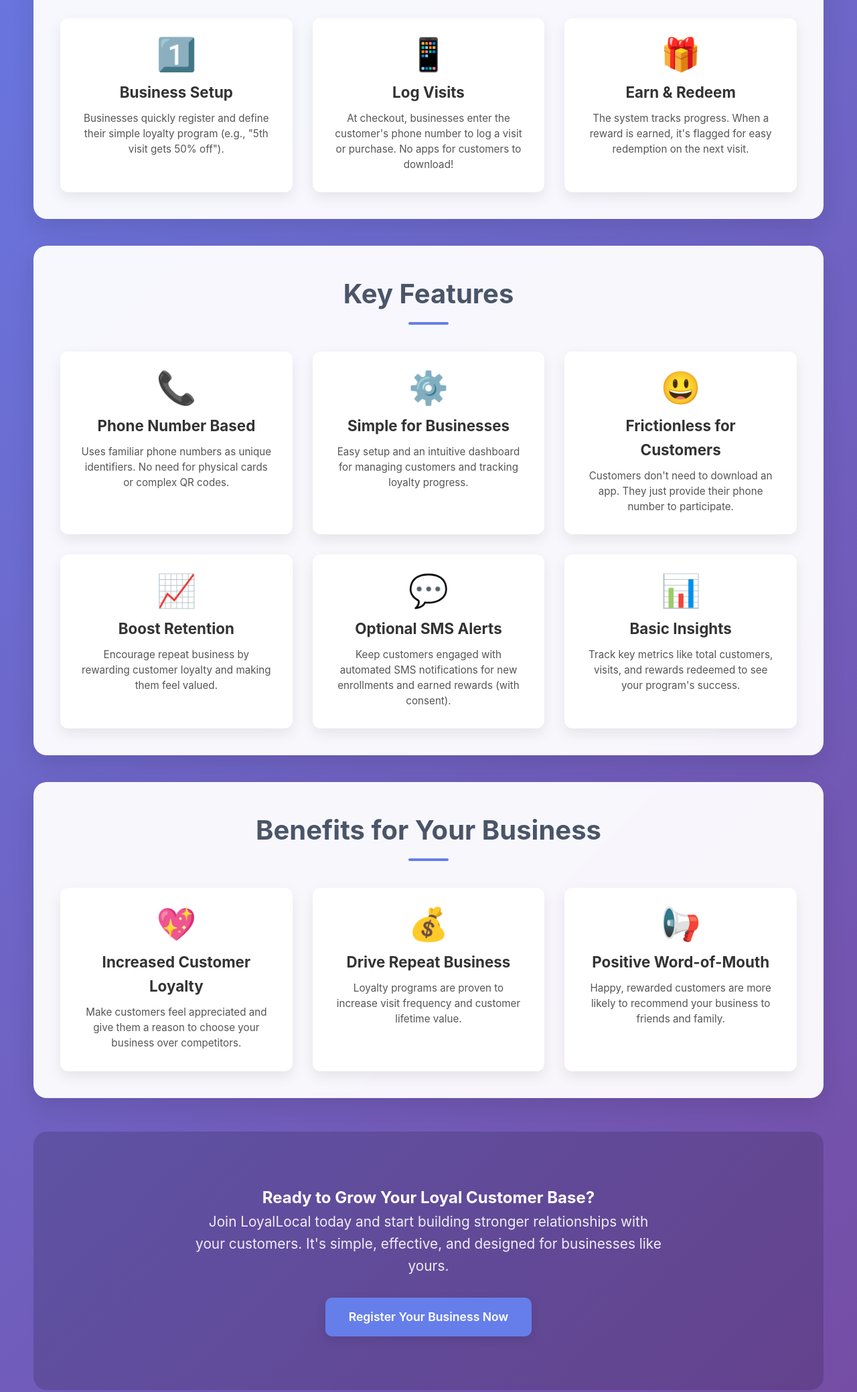
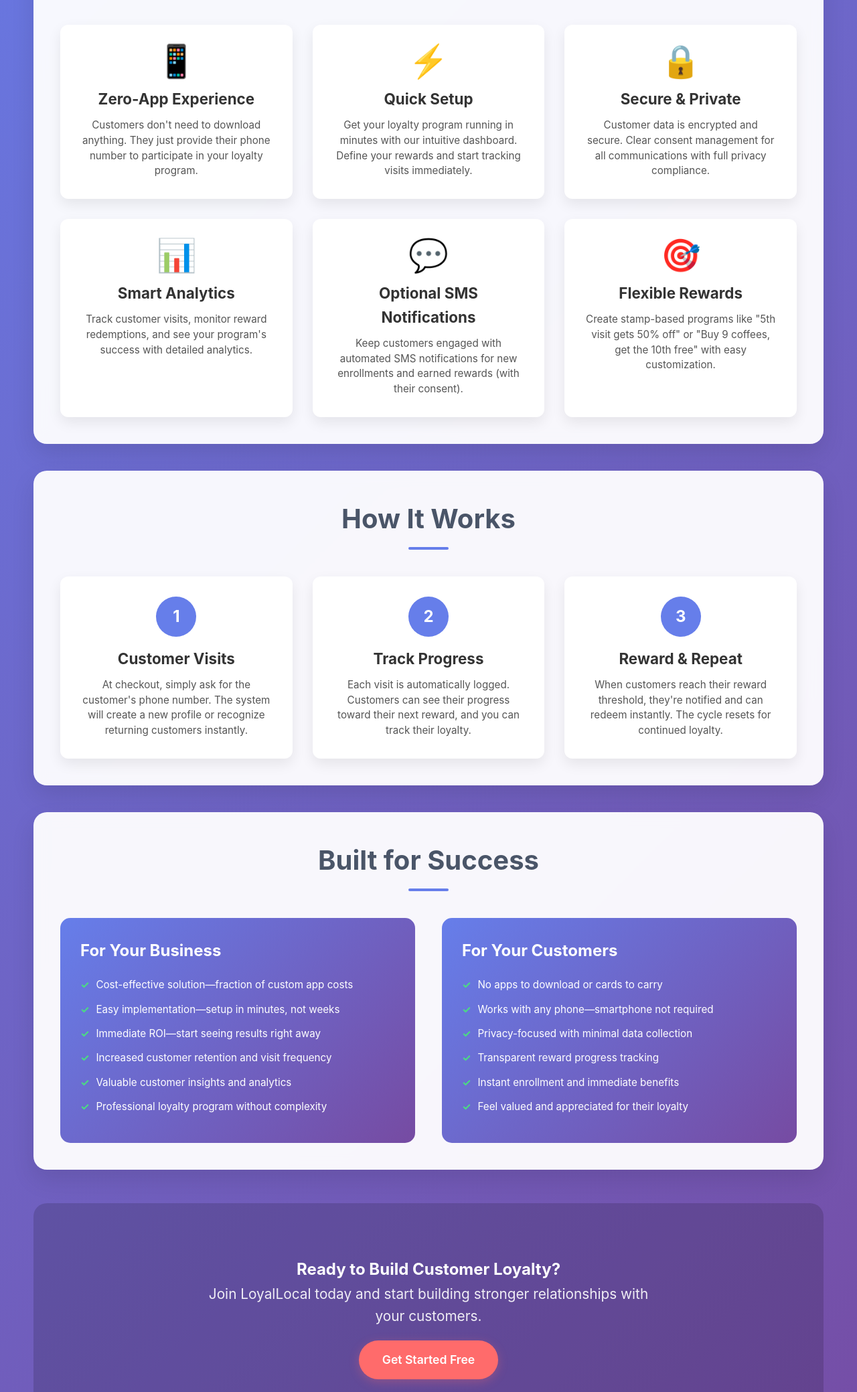
Before and after one commit to Imisioluwa3/LoyalLocal, a plain HTML site: page index.html in a window 1280 px wide. Shown: the part 721-2800 px from the top of the page at 67% size. Drawn offline with nearby package versions, Linux system fonts and the light colour scheme.

Commit message:
homepage redefined

```diff
--- a/index.html
+++ b/index.html
@@ -3,9 +3,9 @@
 <head>
     <meta charset="UTF-8">
     <meta name="viewport" content="width=device-width, initial-scale=1.0">
-    <title>Welcome to LoyalLocal - Loyalty Rewards Made Simple</title>
+    <title>LoyalLocal - Simple Loyalty Rewards for Local Businesses</title>
+    <meta name="description" content="A phone-number-based loyalty system designed for local salons, barbershops, and eateries. No apps required - just provide your phone number!">
     <link rel="icon" type="image/svg+xml" href="./assets/favico.svg">
-    <script src="https://cdn.jsdelivr.net/npm/@supabase/supabase-js@2"></script>
     <link rel="stylesheet" href="style.css">
 </head>
 <body>
@@ -16,112 +16,144 @@
             <button class="menu-toggle" onclick="toggleMenu()" aria-label="Toggle navigation menu">☰</button>
             <ul class="nav-links" id="navLinks">
                 <li><a href="index.html" class="active">Home</a></li>
-                <li><a href="business/index.html">Business Portal</a></li>
-                <li><a href="customer/index.html">Check Rewards</a></li>
-                <li><a href="business/index.html#registerForm" class="cta-nav">Sign Up Your Business</a></li>
+                <li><a href="#features">Features</a></li>
+                <li><a href="#how-it-works">How It Works</a></li>
+                <li><a href="#benefits">Benefits</a></li>
+                <li><a href="business/index.html" class="cta-nav">Business Portal</a></li>
+                <li><a href="customer/index.html" class="cta-nav">Customer Portal</a></li>
             </ul>
         </nav>
 
         <!-- Hero Section -->
         <header class="hero-section">
-            <h1>Retain Loyal Customers, Effortlessly.</h1>
-            <p class="subtitle">LoyalLocal is a simple, phone-number-based loyalty system designed to help local salons, barbershops, and eateries thrive by rewarding their frequent customers.</p>
-            <a href="business/index.html" class="hero-cta-button">Get Started for Free</a>
+            <h1>Retain Loyal Customers, Effortlessly</h1>
+            <p class="subtitle">The Simple Phone-Number Loyalty System</p>
+            <p class="description">
+                LoyalLocal is designed specifically for local salons, barbershops, and eateries. <br>
+                Reward your frequent customers using just their phone number—no apps, no cards, no hassle.
+            </p>
+            <a href="#how-it-works" class="hero-cta-button">See How It Works</a>
         </header>
 
-        <!-- How It Works Section -->
-        <section id="how-it-works" class="content-section">
-            <h2>How LoyalLocal Works</h2>
-            <div class="how-it-works-grid">
-                <div class="step-card">
-                    <div class="icon">1️⃣</div>
-                    <h3>Business Setup</h3>
-                    <p>Businesses quickly register and define their simple loyalty program (e.g., "5th visit gets 50% off").</p>
+        <!-- Features Section -->
+        <section id="features" class="content-section">
+            <h2>Why Choose LoyalLocal?</h2>
+
+            <div class="features-grid">
+                <div class="feature-card">
+                    <div class="icon">📱</div>
+                    <h3>Zero-App Experience</h3>
+                    <p>Customers don't need to download anything. They just provide their phone number to participate in your loyalty program.</p>
                 </div>
-                <div class="step-card">
-                    <div class="icon">📱</div>
-                    <h3>Log Visits</h3>
-                    <p>At checkout, businesses enter the customer's phone number to log a visit or purchase. No apps for customers to download!</p>
+
+                <div class="feature-card">
+                    <div class="icon">⚡</div>
+                    <h3>Quick Setup</h3>
+                    <p>Get your loyalty program running in minutes with our intuitive dashboard. Define your rewards and start tracking visits immediately.</p>
                 </div>
-                <div class="step-card">
-                    <div class="icon">🎁</div>
-                    <h3>Earn & Redeem</h3>
-                    <p>The system tracks progress. When a reward is earned, it's flagged for easy redemption on the next visit.</p>
+
+                <div class="feature-card">
+                    <div class="icon">🔒</div>
+                    <h3>Secure & Private</h3>
+                    <p>Customer data is encrypted and secure. Clear consent management for all communications with full privacy compliance.</p>
+                </div>
+
+                <div class="feature-card">
+                    <div class="icon">📊</div>
+                    <h3>Smart Analytics</h3>
+                    <p>Track customer visits, monitor reward redemptions, and see your program's success with detailed analytics.</p>
+                </div>
+
+                <div class="feature-card">
+                    <div class="icon">💬</div>
+                    <h3>Optional SMS Notifications</h3>
+                    <p>Keep customers engaged with automated SMS notifications for new enrollments and earned rewards (with their consent).</p>
+                </div>
+
+                <div class="feature-card">
+                    <div class="icon">🎯</div>
+                    <h3>Flexible Rewards</h3>
+                    <p>Create stamp-based programs like "5th visit gets 50% off" or "Buy 9 coffees, get the 10th free" with easy customization.</p>
                 </div>
             </div>
         </section>
 
-        <!-- Features Section -->
-        <section id="features" class="content-section">
-            <h2>Key Features</h2>
-            <div class="features-grid">
-                <div class="feature-card">
-                    <div class="icon">📞</div>
-                    <h3>Phone Number Based</h3>
-                    <p>Uses familiar phone numbers as unique identifiers. No need for physical cards or complex QR codes.</p>
+        <!-- How It Works Section -->
+        <section id="how-it-works" class="content-section">
+            <h2>How It Works</h2>
+
+            <div class="how-it-works-grid">
+                <div class="step-card">
+                    <div class="step-number">1</div>
+                    <h3>Customer Visits</h3>
+                    <p>At checkout, simply ask for the customer's phone number. The system will create a new profile or recognize returning customers instantly.</p>
                 </div>
-                <div class="feature-card">
-                    <div class="icon">⚙️</div>
-                    <h3>Simple for Businesses</h3>
-                    <p>Easy setup and an intuitive dashboard for managing customers and tracking loyalty progress.</p>
+
+                <div class="step-card">
+                    <div class="step-number">2</div>
+                    <h3>Track Progress</h3>
+                    <p>Each visit is automatically logged. Customers can see their progress toward their next reward, and you can track their loyalty.</p>
                 </div>
-                <div class="feature-card">
-                    <div class="icon">😃</div>
-                    <h3>Frictionless for Customers</h3>
-                    <p>Customers don't need to download an app. They just provide their phone number to participate.</p>
-                </div>
-                <div class="feature-card">
-                    <div class="icon">📈</div>
-                    <h3>Boost Retention</h3>
-                    <p>Encourage repeat business by rewarding customer loyalty and making them feel valued.</p>
-                </div>
-                <div class="feature-card">
-                    <div class="icon">💬</div>
-                    <h3>Optional SMS Alerts</h3>
-                    <p>Keep customers engaged with automated SMS notifications for new enrollments and earned rewards (with consent).</p>
-                </div>
-                 <div class="feature-card">
-                    <div class="icon">📊</div>
-                    <h3>Basic Insights</h3>
-                    <p>Track key metrics like total customers, visits, and rewards redeemed to see your program's success.</p>
+
+                <div class="step-card">
+                    <div class="step-number">3</div>
+                    <h3>Reward & Repeat</h3>
+                    <p>When customers reach their reward threshold, they're notified and can redeem instantly. The cycle resets for continued loyalty.</p>
                 </div>
             </div>
         </section>
 
         <!-- Benefits Section -->
         <section id="benefits" class="content-section">
-            <h2>Benefits for Your Business</h2>
-            <div class="benefits-grid">
-                <div class="benefit-card">
-                    <div class="icon">💖</div>
-                    <h3>Increased Customer Loyalty</h3>
-                    <p>Make customers feel appreciated and give them a reason to choose your business over competitors.</p>
+            <h2>Built for Success</h2>
+
+            <div class="benefits-two-column">
+                <div class="benefit-category">
+                    <h3>For Your Business</h3>
+                    <ul class="benefit-list">
+                        <li>Cost-effective solution—fraction of custom app costs</li>
+                        <li>Easy implementation—setup in minutes, not weeks</li>
+                        <li>Immediate ROI—start seeing results right away</li>
+                        <li>Increased customer retention and visit frequency</li>
+                        <li>Valuable customer insights and analytics</li>
+                        <li>Professional loyalty program without complexity</li>
+                    </ul>
                 </div>
-                <div class="benefit-card">
-                    <div class="icon">💰</div>
-                    <h3>Drive Repeat Business</h3>
-                    <p>Loyalty programs are proven to increase visit frequency and customer lifetime value.</p>
-                </div>
-                <div class="benefit-card">
-                    <div class="icon">📢</div>
-                    <h3>Positive Word-of-Mouth</h3>
-                    <p>Happy, rewarded customers are more likely to recommend your business to friends and family.</p>
+
+                <div class="benefit-category">
+                    <h3>For Your Customers</h3>
+                    <ul class="benefit-list">
+                        <li>No apps to download or cards to carry</li>
+                        <li>Works with any phone—smartphone not required</li>
+                        <li>Privacy-focused with minimal data collection</li>
+                        <li>Transparent reward progress tracking</li>
+                        <li>Instant enrollment and immediate benefits</li>
+                        <li>Feel valued and appreciated for their loyalty</li>
+                    </ul>
                 </div>
             </div>
         </section>
 
         <!-- Call to Action Section -->
         <section class="hero-section" style="background: rgba(0,0,0,0.15); margin-top:50px;">
-             <h2>Ready to Grow Your Loyal Customer Base?</h2>
-             <p class="subtitle">Join LoyalLocal today and start building stronger relationships with your customers. It's simple, effective, and designed for businesses like yours.</p>
-             <a href="business/index.html#registerForm" class="hero-cta-button" style="background: #667eea; color: white;">Register Your Business Now</a>
+             <h2>Ready to Build Customer Loyalty?</h2>
+             <p class="subtitle">Join LoyalLocal today and start building stronger relationships with your customers.</p>
+             <a href="https://github.com/Imisioluwa3/LoyalLocal" class="hero-cta-button">Get Started Free</a>
         </section>
 
     </div>
 
     <!-- Footer -->
     <footer class="footer">
-        <p>© <span id="currentYear"></span> LoyalLocal. All rights reserved. A simple solution for local businesses.</p>
+        <div class="footer-links">
+            <a href="https://github.com/Imisioluwa3/LoyalLocal">GitHub</a>
+            <a href="https://github.com/Imisioluwa3/LoyalLocal/issues">Support</a>
+            <a href="business/index.html">Business Portal</a>
+            <a href="customer/index.html">Customer Portal</a>
+            <a href="https://github.com/Imisioluwa3/LoyalLocal/blob/main/LICENSE">License</a>
+        </div>
+
+        <p>&copy; <span id="currentYear"></span> LoyalLocal. Built with ❤️ for local businesses everywhere.</p>
         <p>Built with <a href="https://developer.mozilla.org/en-US/docs/Web/HTML" target="_blank" rel="noopener">HTML</a>, <a href="https://developer.mozilla.org/en-US/docs/Web/CSS" target="_blank" rel="noopener">CSS</a>, and <a href="https://developer.mozilla.org/en-US/docs/Web/JavaScript" target="_blank" rel="noopener">JavaScript</a>.</p>
     </footer>
 
--- a/script.js
+++ b/script.js
@@ -1,4 +1,4 @@
-        // Set current year in footer
+        // Set current year
         document.getElementById('currentYear').textContent = new Date().getFullYear();
 
         // Mobile menu toggle
@@ -9,42 +9,69 @@
             navLinks.classList.toggle('active');
             menuToggle.classList.toggle('active');
 
-            // Update button text
+            // Prevent body scroll when mobile nav is open
             if (navLinks.classList.contains('active')) {
-                menuToggle.innerHTML = '✕';
+                document.body.style.overflow = 'hidden';
             } else {
-                menuToggle.innerHTML = '☰';
+                document.body.style.overflow = 'auto';
             }
         }
 
-        // Close mobile menu when clicking outside
-        document.addEventListener('click', function(e) {
+        // Close mobile nav when clicking outside
+        document.addEventListener('click', function(event) {
+            const navLinks = document.getElementById('navLinks');
+            const menuToggle = document.querySelector('.menu-toggle');
             const navbar = document.querySelector('.navbar');
-            const navLinks = document.getElementById('navLinks');
 
-            if (!navbar.contains(e.target) && navLinks.classList.contains('active')) {
-                navLinks.classList.remove('active');
+            if (navLinks.classList.contains('active') &&
+                !navbar.contains(event.target)) {
+                toggleMenu();
             }
         });
 
-        // Close mobile menu when window is resized to desktop
-        window.addEventListener('resize', function() {
-            const navLinks = document.getElementById('navLinks');
-            if (window.innerWidth > 768) {
-                navLinks.classList.remove('active');
-            }
-        });
-
-        // Smooth scrolling for anchor links
+        // Handle smooth scrolling for anchor links
         document.querySelectorAll('a[href^="#"]').forEach(anchor => {
             anchor.addEventListener('click', function (e) {
-                if (this.pathname === window.location.pathname && this.hash) {
-                    if (!this.href.includes('business/index.html')) {
-                        e.preventDefault();
-                        document.querySelector(this.hash).scrollIntoView({
-                            behavior: 'smooth'
-                        });
+                e.preventDefault();
+                const target = document.querySelector(this.getAttribute('href'));
+                if (target) {
+                    target.scrollIntoView({
+                        behavior: 'smooth',
+                        block: 'start'
+                    });
+
+                    // Close mobile menu if open
+                    const navLinks = document.getElementById('navLinks');
+                    if (navLinks.classList.contains('active')) {
+                        toggleMenu();
                     }
                 }
             });
         });
+
+        // Intersection Observer for animations
+        const observerOptions = {
+            threshold: 0.1,
+            rootMargin: '0px 0px -50px 0px'
+        };
+
+        const observer = new IntersectionObserver(function(entries) {
+            entries.forEach(entry => {
+                if (entry.isIntersecting) {
+                    entry.target.style.opacity = '1';
+                    entry.target.style.transform = 'translateY(0)';
+                }
+            });
+        }, observerOptions);
+
+        // Observe all feature cards and steps
+        document.addEventListener('DOMContentLoaded', function() {
+            // Add initial styles for animation
+            const animatedElements = document.querySelectorAll('.feature-card, .step-card, .benefit-category');
+            animatedElements.forEach(el => {
+                el.style.opacity = '0';
+                el.style.transform = 'translateY(30px)';
+                el.style.transition = 'opacity 0.6s ease, transform 0.6s ease';
+                observer.observe(el);
+            });
+        });
--- a/style.css
+++ b/style.css
@@ -1,4 +1,4 @@
-       * {
+        * {
             margin: 0;
             padding: 0;
             box-sizing: border-box;
@@ -127,8 +127,17 @@
         .hero-section p.subtitle {
             font-size: clamp(1rem, 3vw, 1.3rem);
             opacity: 0.9;
+            margin-bottom: 20px;
+            max-width: 700px;
+            margin-left: auto;
+            margin-right: auto;
+        }
+
+        .hero-section p.description {
+            font-size: clamp(0.9rem, 2.5vw, 1.1rem);
+            opacity: 0.8;
             margin-bottom: 30px;
-            max-width: 700px;
+            max-width: 800px;
             margin-left: auto;
             margin-right: auto;
         }
@@ -136,19 +145,19 @@
         .hero-cta-button {
             display: inline-block;
             padding: clamp(12px, 3vw, 15px) clamp(25px, 6vw, 35px);
-            background: white;
-            color: #667eea;
+            background: #ff6b6b;
+            color: white;
             font-size: clamp(1rem, 2.5vw, 1.1rem);
             font-weight: 600;
-            border-radius: 10px;
+            border-radius: 50px;
             text-decoration: none;
             transition: transform 0.2s ease, box-shadow 0.2s ease;
-            box-shadow: 0 5px 15px rgba(0,0,0,0.1);
+            box-shadow: 0 4px 15px rgba(255, 107, 107, 0.3);
         }
 
         .hero-cta-button:hover {
             transform: translateY(-3px);
-            box-shadow: 0 8px 25px rgba(102, 126, 234, 0.3);
+            box-shadow: 0 6px 20px rgba(255, 107, 107, 0.4);
         }
 
         /* Content Sections - Responsive */
@@ -203,9 +212,21 @@
 
         .feature-card .icon, .step-card .icon, .benefit-card .icon {
             font-size: clamp(2rem, 6vw, 3rem);
-            color: #667eea;
             margin-bottom: 15px;
             line-height: 1;
+        }
+
+        .step-card .step-number {
+            display: inline-block;
+            width: 60px;
+            height: 60px;
+            background: #667eea;
+            color: white;
+            border-radius: 50%;
+            line-height: 60px;
+            font-size: 1.5rem;
+            font-weight: bold;
+            margin-bottom: 15px;
         }
 
         .feature-card h3, .step-card h3, .benefit-card h3 {
@@ -218,6 +239,45 @@
             font-size: clamp(0.85rem, 2.5vw, 0.95rem);
             color: #555;
             line-height: 1.5;
+        }
+
+        /* Benefits Section Special Styling */
+        .benefits-two-column {
+            display: grid;
+            grid-template-columns: repeat(auto-fit, minmax(400px, 1fr));
+            gap: clamp(20px, 4vw, 40px);
+            margin-top: clamp(25px, 5vw, 40px);
+        }
+
+        .benefit-category {
+            padding: clamp(20px, 4vw, 30px);
+            border-radius: 15px;
+            background: linear-gradient(135deg, #667eea, #764ba2);
+            color: white;
+        }
+
+        .benefit-category h3 {
+            font-size: clamp(1.2rem, 3vw, 1.5rem);
+            margin-bottom: 20px;
+        }
+
+        .benefit-list {
+            list-style: none;
+        }
+
+        .benefit-list li {
+            margin-bottom: 12px;
+            display: flex;
+            align-items: flex-start;
+            font-size: clamp(0.85rem, 2.5vw, 0.95rem);
+        }
+
+        .benefit-list li:before {
+            content: "✓";
+            margin-right: 10px;
+            font-weight: bold;
+            color: #4ade80;
+            flex-shrink: 0;
         }
 
         /* Footer */
@@ -233,6 +293,24 @@
         .footer a {
             color: white;
             text-decoration: underline;
+        }
+
+        .footer-links {
+            display: flex;
+            justify-content: center;
+            gap: 2rem;
+            margin-bottom: 2rem;
+            flex-wrap: wrap;
+        }
+
+        .footer-links a {
+            color: white;
+            text-decoration: none;
+            font-size: clamp(0.85rem, 2vw, 0.95rem);
+        }
+
+        .footer-links a:hover {
+            color: #667eea;
         }
 
         /* Animations */
@@ -254,6 +332,10 @@
 
             .features-grid, .how-it-works-grid, .benefits-grid {
                 grid-template-columns: repeat(auto-fit, minmax(250px, 1fr));
+            }
+
+            .benefits-two-column {
+                grid-template-columns: 1fr;
             }
         }
 
@@ -279,7 +361,7 @@
                 top: calc(100% + 10px);
                 left: 0;
                 right: 0;
-                background: rgba(255, 255, 255, 0.95);
+                background: white;
                 backdrop-filter: blur(15px);
                 border-radius: 12px;
                 flex-direction: column;
@@ -337,12 +419,22 @@
                 gap: 20px;
             }
 
+            .benefits-two-column {
+                grid-template-columns: 1fr;
+                gap: 20px;
+            }
+
             .hero-section {
                 border-radius: 15px;
             }
 
             .content-section {
                 border-radius: 15px;
+            }
+
+            .footer-links {
+                flex-direction: column;
+                gap: 1rem;
             }
         }
 
@@ -372,7 +464,7 @@
                 max-width: 1400px;
             }
 
-            .features-grid, .how-it-works-grid, .benefits-grid {
+            .features-grid, .how-it-works-grid {
                 grid-template-columns: repeat(3, 1fr);
             }
         }
@@ -419,3 +511,8 @@
                 border: 1px solid #333;
             }
         }
+
+        /* Smooth scrolling */
+        html {
+            scroll-behavior: smooth;
+        }
```
